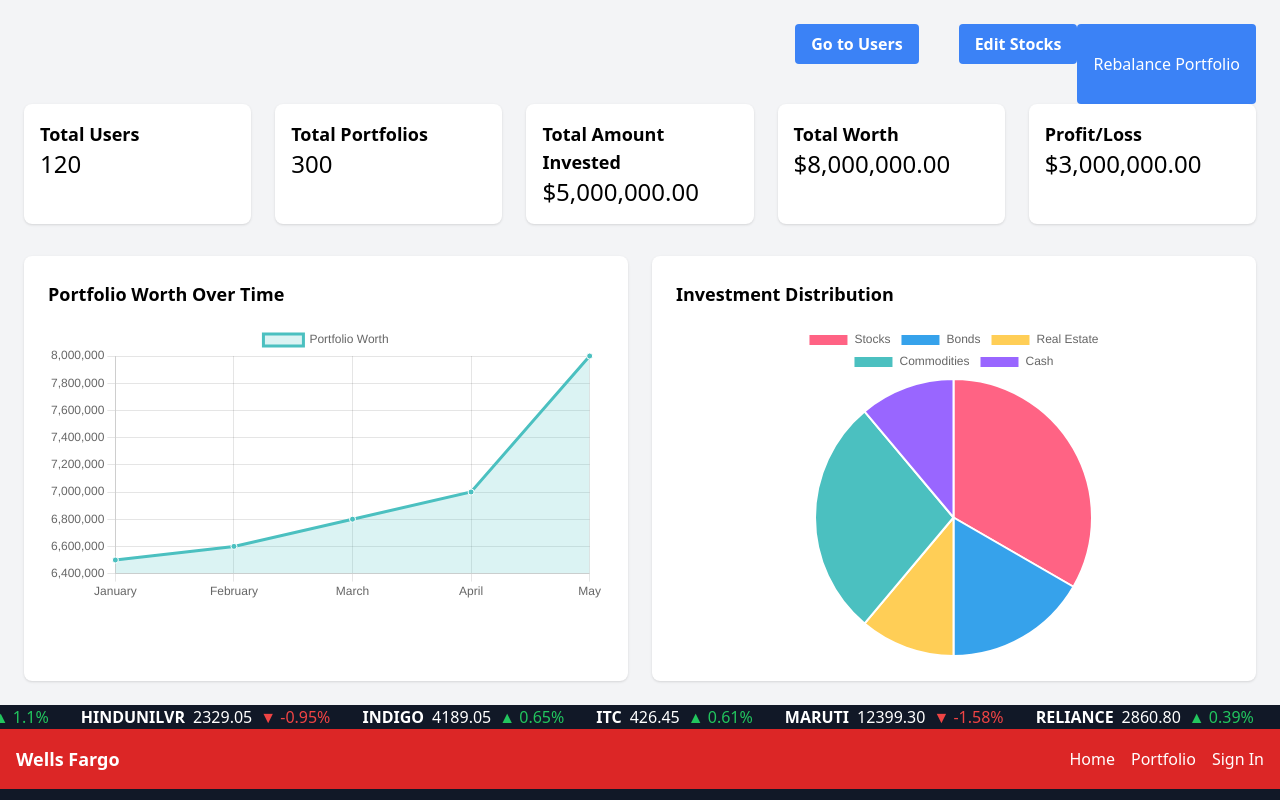
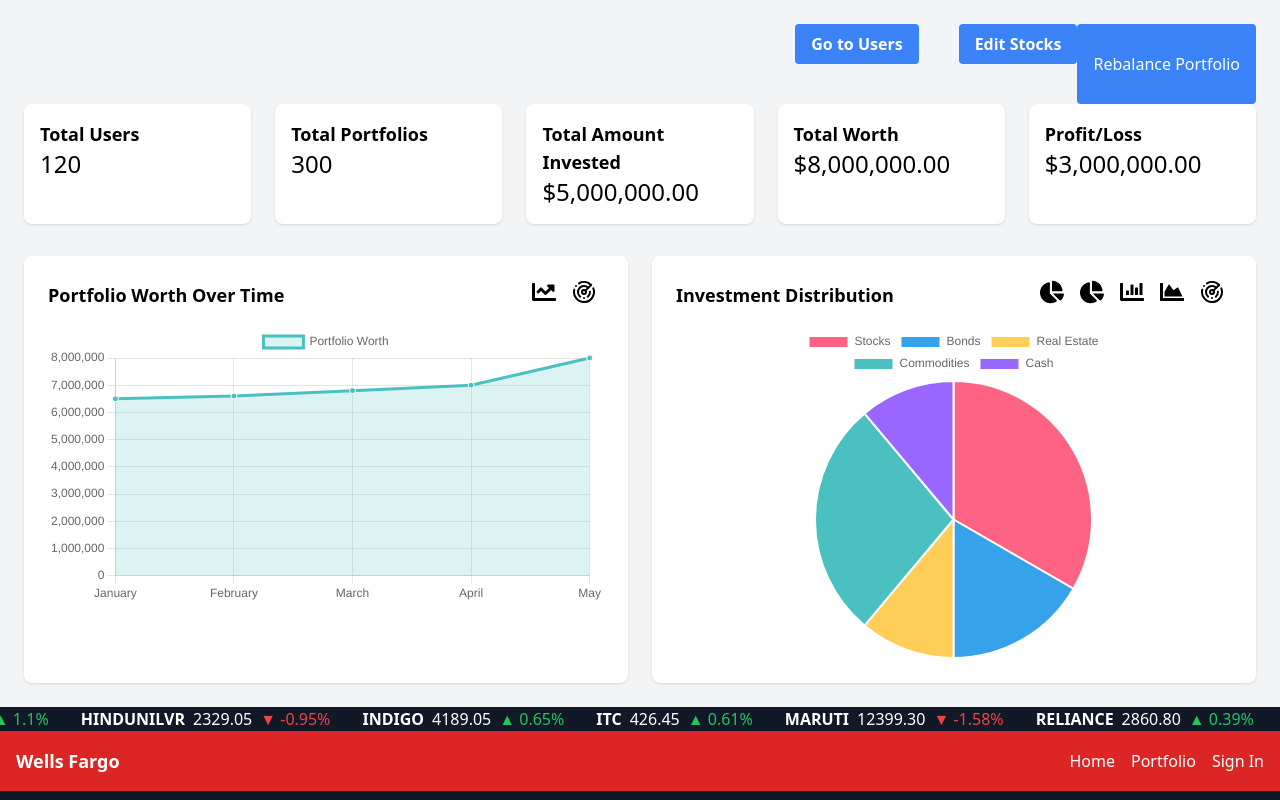
Before and after one commit to abdreams/tickertape, a React (Vite) app: page /admin in a window 1280 px wide. Shown: the top 800 px of the page. Built offline with nearby package versions, Linux system fonts and the light colour scheme; what react-chatbot-kit would draw is missing.

Commit message:
visualization tools updated

```diff
--- a/src/pages/AdminDashboard.jsx
+++ b/src/pages/AdminDashboard.jsx
@@ -1,10 +1,13 @@
-import React from 'react';
-import { Link } from 'react-router-dom'; // Import Link from react-router-dom
-import { Line, Pie } from 'react-chartjs-2';
-import { Chart as ChartJS, CategoryScale, LinearScale, LineElement, PointElement, ArcElement, Tooltip, Legend } from 'chart.js';
+import React, { useState } from 'react';
+import { Link } from 'react-router-dom';
+import { Line, Pie, Doughnut, Bar, PolarArea, Radar } from 'react-chartjs-2';
+import { Chart as ChartJS, CategoryScale, LinearScale, LineElement, PointElement, BarElement, ArcElement, RadialLinearScale, Tooltip, Legend, Filler } from 'chart.js';
 import { useNavigate } from 'react-router-dom';
+import { FaChartPie, FaChartBar, FaChartArea, FaChartLine } from 'react-icons/fa';
+import { LuRadar } from "react-icons/lu";
+
 // Register Chart.js components
-ChartJS.register(CategoryScale, LinearScale, LineElement, PointElement, ArcElement, Tooltip, Legend);
+ChartJS.register(CategoryScale, LinearScale, LineElement, PointElement, BarElement, ArcElement, RadialLinearScale, Tooltip, Legend, Filler);
 
 const AdminDashboard = () => {
   // Dummy data
@@ -29,6 +32,7 @@ const AdminDashboard = () => {
     ]
   };
 
+
   const investmentDistributionData = {
     labels: ['Stocks', 'Bonds', 'Real Estate', 'Commodities', 'Cash'],
     datasets: [
@@ -40,17 +44,43 @@ const AdminDashboard = () => {
     ]
   };
 
+  // const investmentDistributionData = {
+  //   labels: ['Stocks', 'Bonds', 'Real Estate', 'Commodities', 'Cash'],
+  //   datasets: [
+  //     {
+  //       data: [3000000, 1500000, 1000000, 2500000, 1000000],
+  //       backgroundColor: [
+  //         'rgba(255, 99, 132, 0.2)', // Transparent red
+  //         'rgba(54, 162, 235, 0.2)', // Transparent blue
+  //         'rgba(255, 206, 86, 0.2)', // Transparent yellow
+  //         'rgba(75, 192, 192, 0.2)', // Transparent teal
+  //         'rgba(153, 102, 255, 0.2)' // Transparent purple
+  //       ],
+  //       borderColor: [
+  //         'rgba(255, 99, 132, 1)', // Solid red
+  //         'rgba(54, 162, 235, 1)', // Solid blue
+  //         'rgba(255, 206, 86, 1)', // Solid yellow
+  //         'rgba(75, 192, 192, 1)', // Solid teal
+  //         'rgba(153, 102, 255, 1)' // Solid purple
+  //       ],
+  //       borderWidth: 1,
+  //     }
+  //   ]
+  // };
 
-  // Inside your component
   const navigate = useNavigate();
-// logic to open new tab
+
+  // State to manage the selected chart type
+  const [pieChartType, setPieChartType] = useState('pie');
+  const [lineChartType, setLineChartType] = useState('line');
+
   const handleRebalanceClick = () => {
     const newTab = window.open('/rebalance', '_blank');
     if (!newTab) {
       toast.error('Please allow pop-ups for this website');
     }
   };
-//
+
   return (
     <div className="container mx-auto p-6">
       <div className="flex justify-end">
@@ -60,11 +90,9 @@ const AdminDashboard = () => {
         <Link to="/editstocks" className="bg-blue-500 hover:bg-blue-700 text-white font-bold py-2 px-4 mb-10 rounded">
           Edit Stocks
         </Link>
-
         <button onClick={handleRebalanceClick} className="px-4 py-2 bg-blue-500 text-white rounded">
           Rebalance Portfolio
         </button>
-
       </div>
       <div className="grid grid-cols-1 sm:grid-cols-2 lg:grid-cols-5 gap-6">
         <div className="bg-white p-4 rounded-lg shadow">
@@ -90,15 +118,91 @@ const AdminDashboard = () => {
       </div>
       <div className="grid grid-cols-1 lg:grid-cols-2 gap-6 mt-8">
         <div className="bg-white p-6 rounded-lg shadow">
-          <h2 className="text-lg font-semibold mb-4">Portfolio Worth Over Time</h2>
+          <div className="flex justify-between items-center mb-4">
+            <h2 className="text-lg font-semibold">Portfolio Worth Over Time</h2>
+            <div>
+              <button onClick={() => setLineChartType('line')} className="mx-2">
+                <FaChartLine className="h-6 w-6" />
+              </button>
+
+              <button onClick={() => setLineChartType('radar')} className="mx-2">
+                <LuRadar className="h-6 w-6" />
+              </button>
+            </div>
+          </div>
           <div className="max-w-full mx-auto">
-            <Line data={portfolioWorthData} options={{ responsive: true }} />
+            {lineChartType === 'line' && <Line
+              data={portfolioWorthData}
+              options={{
+                responsive: true,
+                scales: {
+                  y: {
+                    beginAtZero: true
+                  }
+                }
+              }}
+            />}
+
+            {lineChartType === 'radar' && <Radar
+              data={portfolioWorthData}
+              options={{
+                responsive: true,
+                scales: {
+                  r: {
+                    beginAtZero: true
+                  }
+                }
+              }}
+            />}
           </div>
         </div>
         <div className="bg-white p-6 rounded-lg shadow">
-          <h2 className="text-lg font-semibold mb-4">Investment Distribution</h2>
+          <div className="flex justify-between items-center mb-4">
+            <h2 className="text-lg font-semibold">Investment Distribution</h2>
+            <div>
+              <button onClick={() => setPieChartType('pie')} className="mx-2">
+                <FaChartPie className="h-6 w-6" />
+              </button>
+              <button onClick={() => setPieChartType('doughnut')} className="mx-2">
+                <FaChartPie className="h-6 w-6" />
+              </button>
+              <button onClick={() => setPieChartType('bar')} className="mx-2">
+                <FaChartBar className="h-6 w-6" />
+              </button>
+              <button onClick={() => setPieChartType('radial')} className="mx-2">
+                <FaChartArea className="h-6 w-6" />
+              </button>
+              <button onClick={() => setPieChartType('radar')} className="mx-2">
+                <LuRadar className="h-6 w-6" />
+              </button>
+            </div>
+          </div>
           <div className="max-w-full mx-auto w-3/5">
-            <Pie data={investmentDistributionData} options={{ responsive: true }} />
+            {pieChartType === 'pie' && <Pie data={investmentDistributionData} options={{ responsive: true }} />}
+            {pieChartType === 'doughnut' && <Doughnut data={investmentDistributionData} options={{ responsive: true }} />}
+            {pieChartType === 'bar' && <Bar
+              data={investmentDistributionData}
+              options={{
+                responsive: true,
+                scales: {
+                  y: {
+                    beginAtZero: true
+                  }
+                }
+              }}
+            />}
+            {pieChartType === 'radial' && <PolarArea data={investmentDistributionData} options={{ responsive: true }} />}
+            {pieChartType === 'radar' && <Radar
+              data={investmentDistributionData}
+              options={{
+                responsive: true,
+                scales: {
+                  r: {
+                    beginAtZero: true
+                  }
+                }
+              }}
+            />}
           </div>
         </div>
       </div>
```
